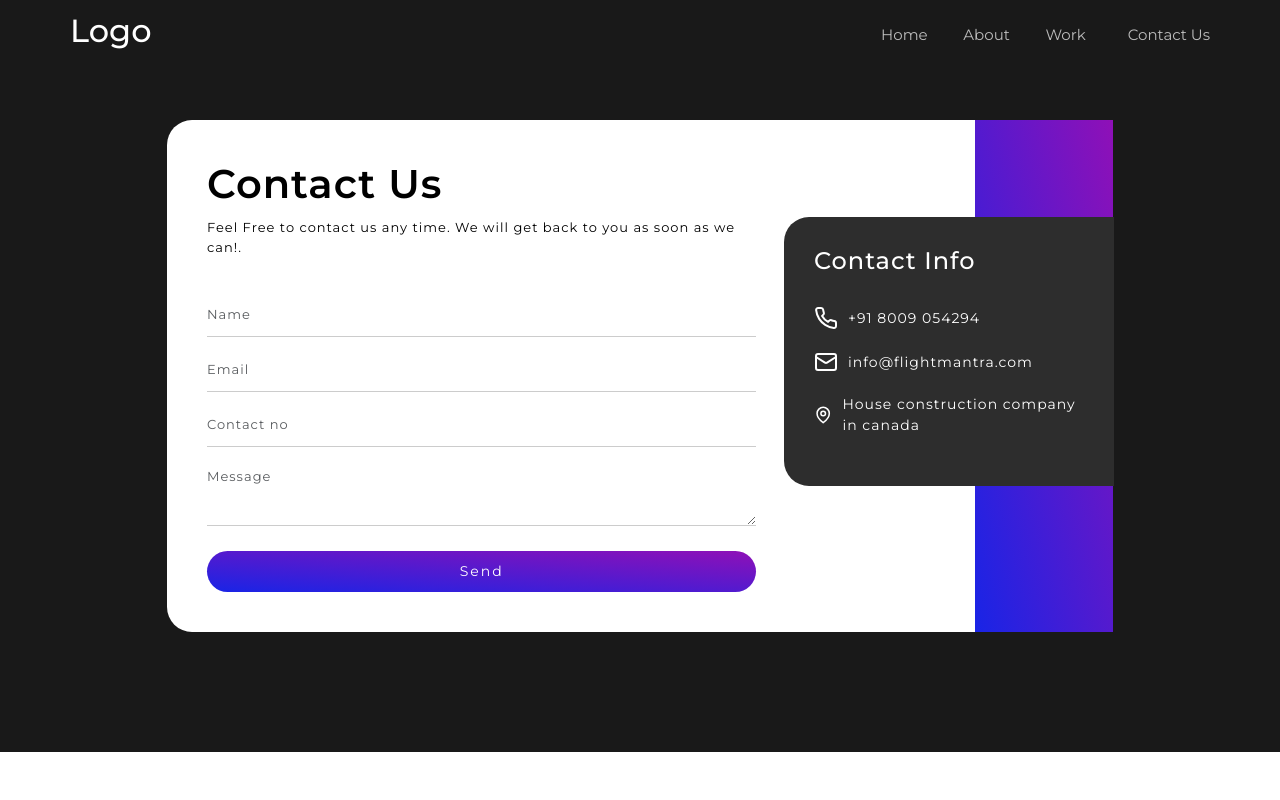
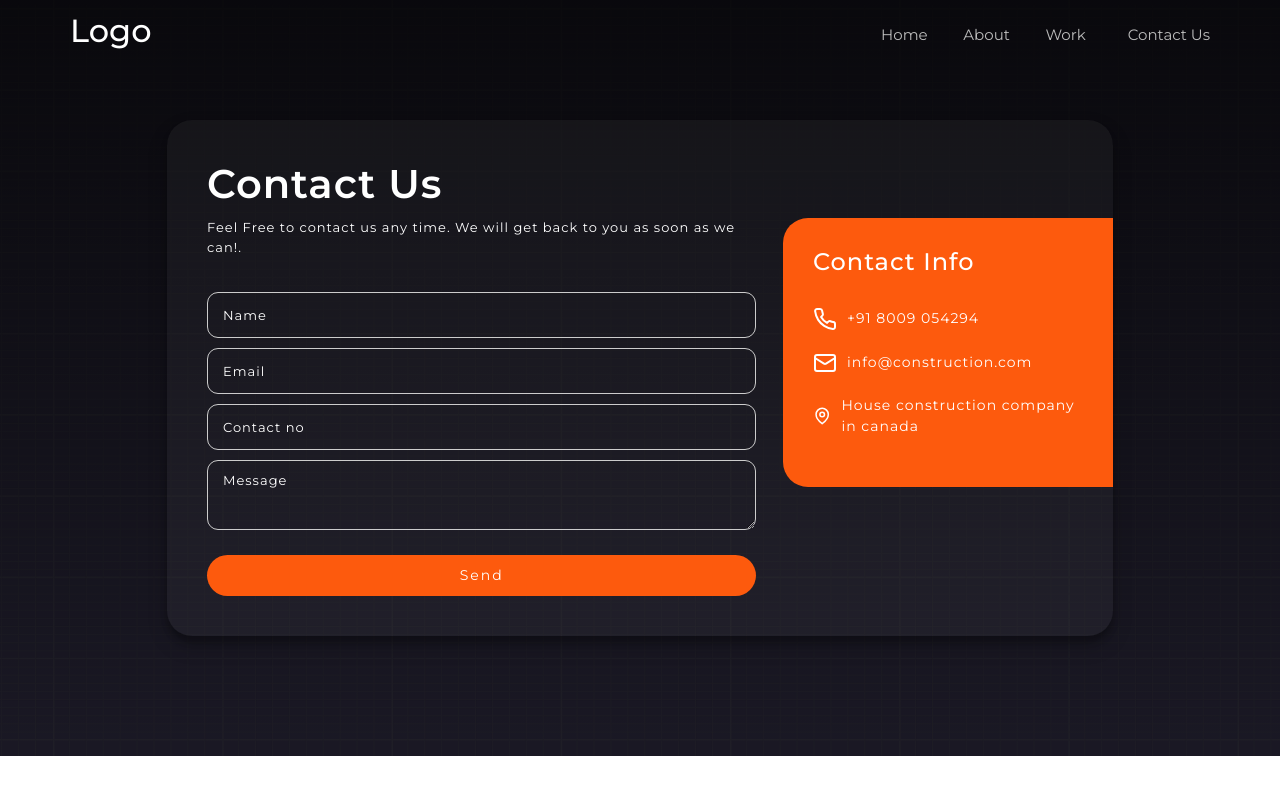
Before and after one commit to Anshkakkar15/white-diamond, a Next.js app: page /contact in a window 1280 px wide. Shown: the top 800 px of the page. Built offline with nearby package versions, Linux system fonts and the light colour scheme.

Commit message:
added new change

```diff
--- a/app/contact/page.jsx
+++ b/app/contact/page.jsx
@@ -83,7 +83,7 @@ export default function Contact() {
                     className={`d-flex ${styles.info_single} align-items-center`}
                   >
                     <Mail color="#fff" />
-                    <span>info@flightmantra.com</span>
+                    <span>info@construction.com</span>
                   </div>
                   <div
                     className={`d-flex ${styles.info_single} align-items-center`}
--- a/styles/Contact.module.css
+++ b/styles/Contact.module.css
@@ -1,16 +1,17 @@
-.right_conatct_social_icon {
-  background: linear-gradient(to top right, #1325e8 -5%, #8f10b7 100%);
-}
-
 .contact_us {
-  background-color: #000000e6;
+  background-image: linear-gradient(0deg, #00000023, #000000b3),
+    url("../assets/inner_banner.svg");
   padding: 120px 0px;
+  background-repeat: no-repeat;
+  background-size: cover;
+  background-position: center;
 }
 
 .contact_inner {
-  background-color: #ffffff;
+  background-color: #ffffff0a;
   position: relative;
   border-radius: 25px;
+  box-shadow: 0 10px 20px rgba(0, 0, 0, 0.19), 0 6px 6px rgba(0, 0, 0, 0.23);
 }
 
 .contact_field {
@@ -22,7 +23,7 @@
 }
 
 .contact_field h3 {
-  color: #000;
+  color: #fff;
   font-size: 40px;
   letter-spacing: 1px;
   font-weight: 600;
@@ -30,7 +31,7 @@
 }
 
 .contact_field p {
-  color: #000;
+  color: #fff;
   font-size: 13px;
   font-weight: 400;
   letter-spacing: 1px;
@@ -41,26 +42,30 @@
   margin-top: 10px;
   border-radius: 0px;
   border: none;
-  border-bottom: 1px solid #ccc;
-  padding: 10px 0;
+  border: 1px solid #ccc;
+  border-radius: 11px;
+  background-color: transparent;
+  padding: 10px 15px;
+  color: #fff;
 }
 
 .contact_field .form_control:focus {
   box-shadow: none;
   outline: none;
-  border-bottom: 2px solid #1325e8;
+  border-bottom: 1px solid #ccc;
 }
 
 .contact_field .form_control::placeholder {
   font-size: 13px;
   letter-spacing: 1px;
+  color: #fff;
 }
 
 .contact_info_sec {
   position: absolute;
-  background-color: #2d2d2d;
+  background-color: #fd5a0d;
   color: #fff;
-  right: -1px;
+  right: 0px;
   top: 19%;
   height: max-content;
   width: 330px;
@@ -85,7 +90,7 @@
 }
 
 button.contact_form_submit {
-  background: linear-gradient(to top right, #1325e8 -5%, #8f10b7 100%);
+  background-color: #fd5a0d;
   border: none;
   color: #fff;
   padding: 10px 15px;
@@ -146,7 +151,7 @@ button.contact_form_submit {
 
   .contact_info_sec {
     position: absolute;
-    background-color: #2d2d2d;
+    background-color: #fd5a0d;
     color: #fff;
     right: -1px;
     top: 21%;
@@ -171,7 +176,6 @@ button.contact_form_submit {
     margin-right: 0;
     gap: 10px;
   }
-
 }
 @media only screen and (max-width: 990px) {
   .contact_field {
@@ -188,7 +192,7 @@ button.contact_form_submit {
 
   .contact_info_sec {
     position: absolute;
-    background-color: #2d2d2d;
+    background-color: #fd5a0d;
     color: #fff;
     right: -1px;
     top: 21%;
@@ -218,7 +222,7 @@ button.contact_form_submit {
   .contact_field {
     padding: 25px 18px 236px 18px;
   }
-  .contact_us{
+  .contact_us {
     padding: 90px 0;
   }
   .contact_field .form_control {
@@ -241,7 +245,7 @@ button.contact_form_submit {
 
   .contact_info_sec {
     position: absolute;
-    background-color: #2d2d2d;
+    background-color: #fd5a0d;
     color: #fff;
     height: max-content;
     width: 90%;
@@ -270,7 +274,7 @@ button.contact_form_submit {
     border-radius: 14px;
   }
 
-  .contact_us{
+  .contact_us {
     padding: 70px 0;
   }
 
@@ -293,5 +297,4 @@ button.contact_form_submit {
   .info_single span {
     font-size: 12px;
   }
-
 }
--- a/styles/globals.css
+++ b/styles/globals.css
@@ -1,4 +1,4 @@
-@import url('https://fonts.googleapis.com/css2?family=Montserrat:wght@100;300;400;500;600;700;800&display=swap');
+@import url("https://fonts.googleapis.com/css2?family=Montserrat:wght@100;300;400;500;600;700;800&display=swap");
 
 * {
   box-sizing: border-box;
@@ -19,6 +19,7 @@
   -webkit-font-smoothing: antialiased;
   -moz-osx-font-smoothing: grayscale;
   text-rendering: optimizeLegibility;
+  font-family: "Montserrat", sans-serif !important;
 }
 
 html {
@@ -33,16 +34,20 @@ html {
 
 body {
   overflow-x: hidden;
-  font-family: 'Montserrat', sans-serif !important;
+  font-family: "Montserrat", sans-serif !important;
   /* scroll-padding-top: 100px; */
 }
-h1,h2,h3,h4,h5,h6
-{
-  font-family: 'Montserrat', sans-serif !important;
+h1,
+h2,
+h3,
+h4,
+h5,
+h6 {
+  font-family: "Montserrat", sans-serif !important;
 }
 a,
 button {
-  font-family: 'Pulp-Regular';
+  font-family: "Pulp-Regular";
   font-size: inherit;
   line-height: inherit;
   cursor: pointer;
@@ -69,29 +74,27 @@ img {
   image-rendering: crisp-edges;
 }
 
-
 html,
 body {
   max-width: 100vw;
   overflow-x: hidden;
-  font-family: 'Montserrat', sans-serif;
+  font-family: "Montserrat", sans-serif;
 }
 
-
-.container-fluid{
+.container-fluid {
   padding-left: 100px !important;
   padding-right: 100px !important;
 }
-.web-primary-button{
+.web-primary-button {
   padding: 10px 20px;
   width: 275px;
   font-size: 14px;
-  font-family: 'Montserrat', sans-serif;
-  transition: .3s ease-in-out;
+  font-family: "Montserrat", sans-serif;
+  transition: 0.3s ease-in-out;
   overflow: hidden;
 }
-.web-primary-button:hover{
-  box-shadow:inset 275px 0 0 lightseagreen;
+.web-primary-button:hover {
+  box-shadow: inset 275px 0 0 lightseagreen;
 }
 
 /* Chrome, Safari, Edge, Opera */
@@ -102,23 +105,23 @@ input::-webkit-inner-spin-button {
 }
 
 /* Firefox */
-input[type=number] {
+input[type="number"] {
   -moz-appearance: textfield;
 }
 
-@media screen and (max-width: 1700px){
+@media screen and (max-width: 1700px) {
   .container-fluid {
     padding-left: 70px !important;
     padding-right: 70px !important;
   }
 }
-@media only screen and (max-width:990px){
-  .container-fluid{
+@media only screen and (max-width: 990px) {
+  .container-fluid {
     padding: 0 50px !important ;
   }
 }
-@media only screen and (max-width:767px){
-  .container-fluid{
+@media only screen and (max-width: 767px) {
+  .container-fluid {
     padding: 0 30px !important ;
   }
   .web-primary-button {
@@ -127,8 +130,8 @@ input[type=number] {
     width: 267px;
   }
 }
-@media only screen and (max-width:575px){
-  .container-fluid{
+@media only screen and (max-width: 575px) {
+  .container-fluid {
     padding: 0 15px !important ;
   }
   .web-primary-button {
```
Also changed, not shown: assets/inner_banner.svg (added). Lines whose indentation alone changed are shown as unchanged.
